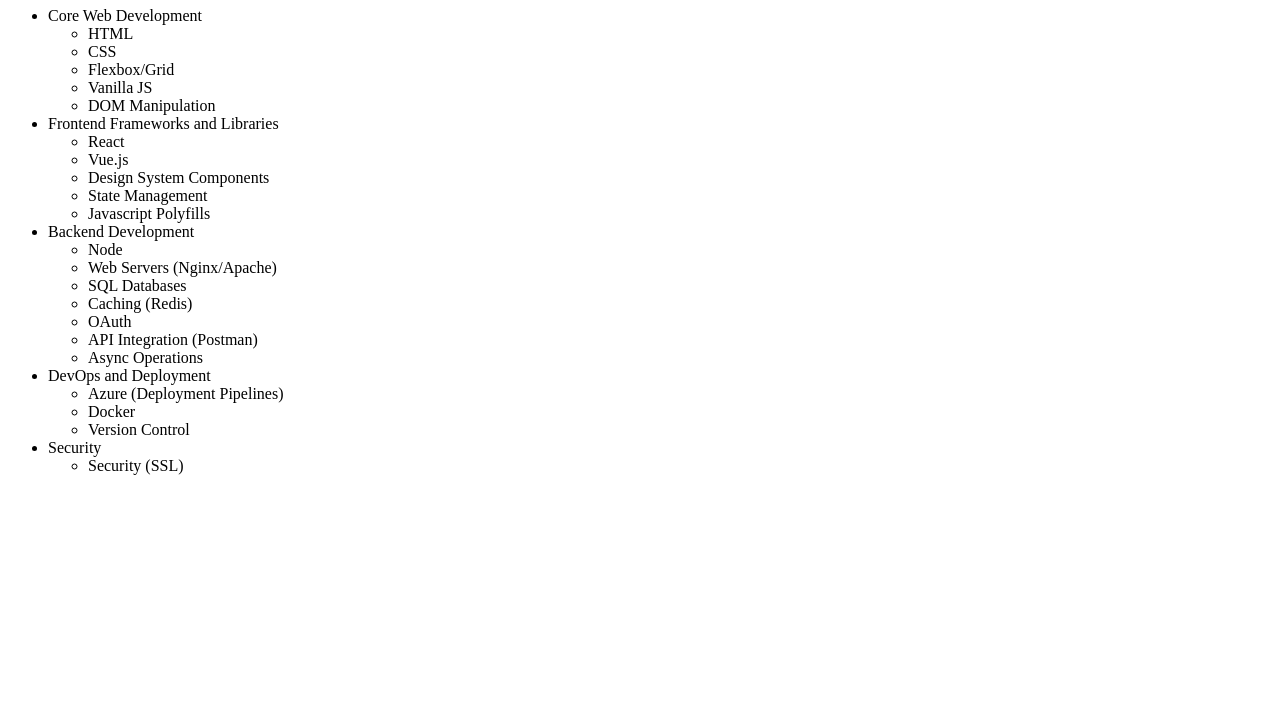
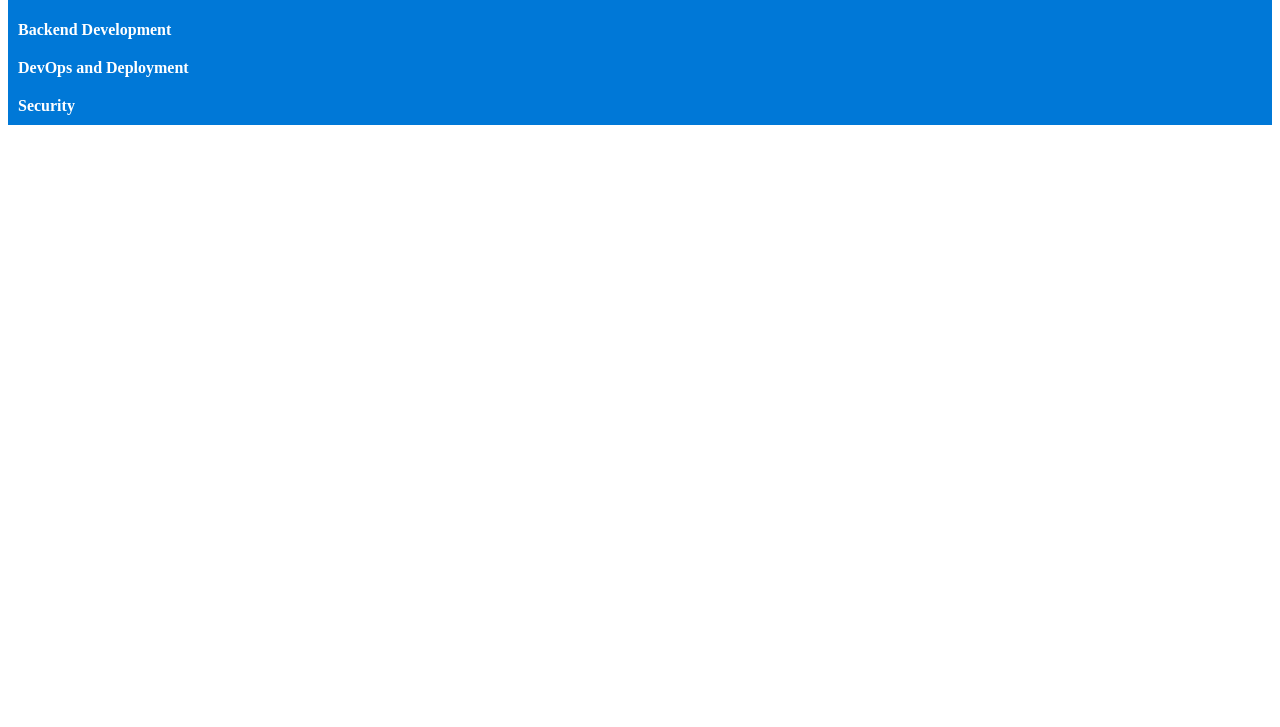
Before and after one commit to ZacharyLawCode/Main, a website: page index.html in a window 1280 px wide. Shown: the part 73-800 px from the top of the page. Drawn offline with Linux system fonts and the light colour scheme.

Commit message:
Update index.html

```diff
--- a/index.html
+++ b/index.html
@@ -3,57 +3,104 @@
 <head>
   <meta charset="UTF-8">
   <meta name="viewport" content="width=device-width, initial-scale=1.0">
-    <title>Hello World</title>
-
+  <title>Dropdown Menu</title>
+  <style>
+    /* Basic styling for the menu */
+    .menu {
+      list-style-type: none;
+      padding: 0;
+      margin: 0;
+    }
+    .menu > li {
+      position: relative;
+    }
+    .menu > li > a {
+      display: block;
+      padding: 10px;
+      background-color: #0078D7;
+      color: white;
+      text-decoration: none;
+      font-weight: bold;
+      cursor: pointer;
+    }
+    .menu > li > a:hover {
+      background-color: #005EA6;
+    }
+    .submenu {
+      list-style-type: none;
+      padding: 0;
+      margin: 0;
+      display: none;
+      position: absolute;
+      top: 100%;
+      left: 0;
+      background-color: #f0f0f0;
+      box-shadow: 0 4px 6px rgba(0, 0, 0, 0.1);
+    }
+    .submenu li {
+      padding: 5px 10px;
+    }
+    .submenu li a {
+      text-decoration: none;
+      color: #333;
+      display: block;
+    }
+    .submenu li a:hover {
+      background-color: #ddd;
+    }
+    .menu > li:hover .submenu {
+      display: block;
+    }
+  </style>
 </head>
 <body>
-    <h1>Hello, World!!!</h1>
-
-    <p>
-        <ul>
-          <li>Core Web Development
-            <ul>
-              <li>HTML</li>
-              <li>CSS</li>
-              <li>Flexbox/Grid</li>
-              <li>Vanilla JS</li>
-              <li>DOM Manipulation</li>
+  <ul class="menu">
+    <li>
+      <a href="#">Core Web Development</a>
+      <ul class="submenu">
+        <li><a href="#">HTML</a></li>
+        <li><a href="#">CSS</a></li>
+        <li><a href="#">Flexbox/Grid</a></li>
+        <li><a href="#">Vanilla JS</a></li>
+        <li><a href="#">DOM Manipulation</a></li>
       </ul>
     </li>
-          <li>Frontend Frameworks and Libraries
-            <ul>
-              <li>React</li>
-              <li>Vue.js</li>
-              <li>Design System Components</li>
-              <li>State Management</li>
-              <li>Javascript Polyfills</li>
+    <li>
+      <a href="#">Frontend Frameworks and Libraries</a>
+      <ul class="submenu">
+        <li><a href="#">React</a></li>
+        <li><a href="#">Vue.js</a></li>
+        <li><a href="#">Design System Components</a></li>
+        <li><a href="#">State Management</a></li>
+        <li><a href="#">Javascript Polyfills</a></li>
       </ul>
     </li>
-          <li>Backend Development
-            <ul>
-              <li>Node</li>
-              <li>Web Servers (Nginx/Apache)</li>
-              <li>SQL Databases</li>
-              <li>Caching (Redis)</li>
-              <li>OAuth</li>
-              <li>API Integration (Postman)</li>
-              <li>Async Operations</li>
+    <li>
+      <a href="#">Backend Development</a>
+      <ul class="submenu">
+        <li><a href="#">Node</a></li>
+        <li><a href="#">Web Servers (Nginx/Apache)</a></li>
+        <li><a href="#">SQL Databases</a></li>
+        <li><a href="#">Caching (Redis)</a></li>
+        <li><a href="#">OAuth</a></li>
+        <li><a href="#">API Integration (Postman)</a></li>
+        <li><a href="#">Async Operations</a></li>
       </ul>
     </li>
-          <li>DevOps and Deployment
-            <ul>
-              <li>Azure (Deployment Pipelines)</li>
-              <li>Docker</li>
-              <li>Version Control</li>
+    <li>
+      <a href="#">DevOps and Deployment</a>
+      <ul class="submenu">
+        <li><a href="#">Azure (Deployment Pipelines)</a></li>
+        <li><a href="#">Docker</a></li>
+        <li><a href="#">Version Control</a></li>
       </ul>
     </li>
-          <li>Security
-            <ul>
-              <li>Security (SSL)</li>
+    <li>
+      <a href="#">Security</a>
+      <ul class="submenu">
+        <li><a href="#">Security (SSL)</a></li>
       </ul>
     </li>
   </ul>
-      </p>
-
 </body>
 </html>
```
Lines whose indentation alone changed are shown as unchanged.
